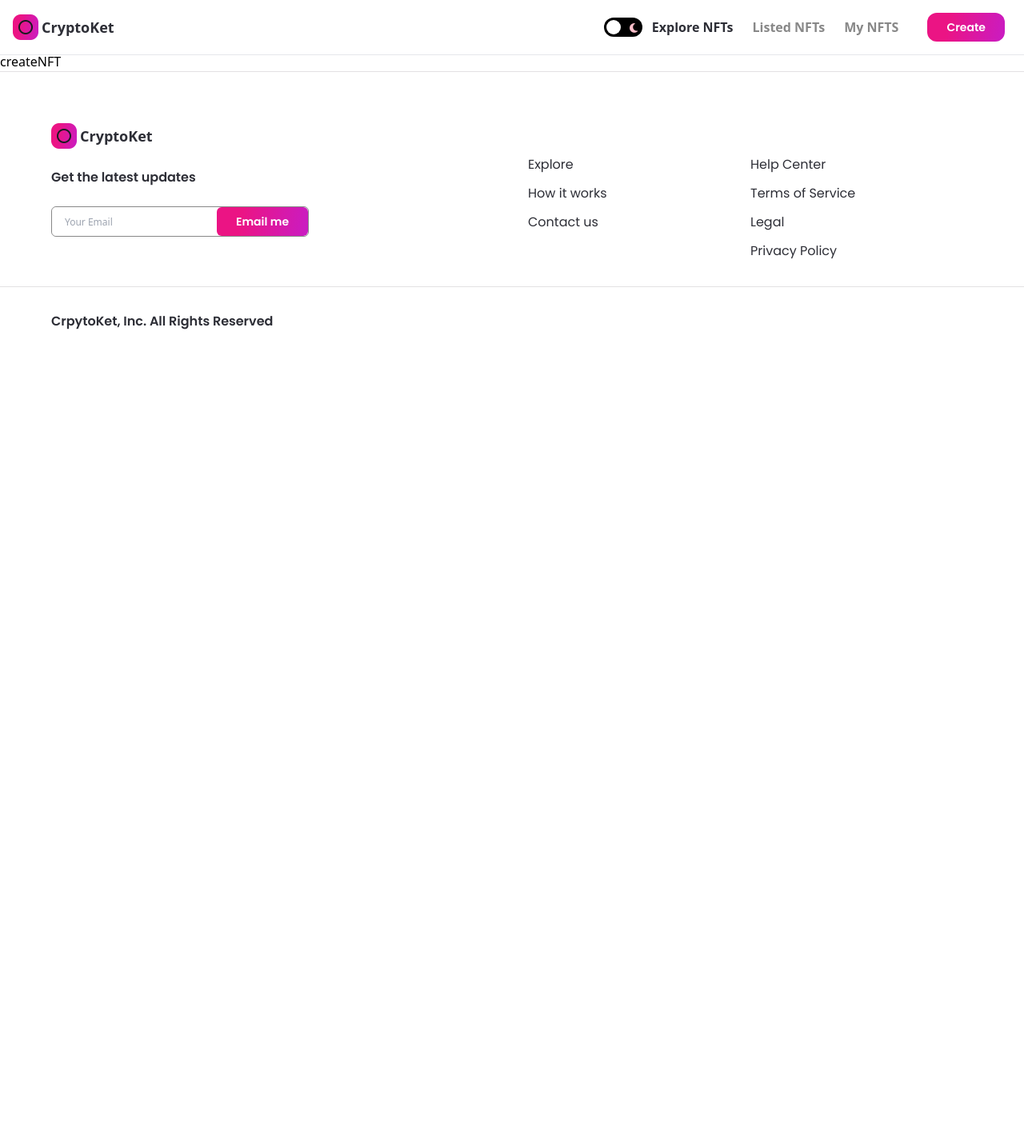
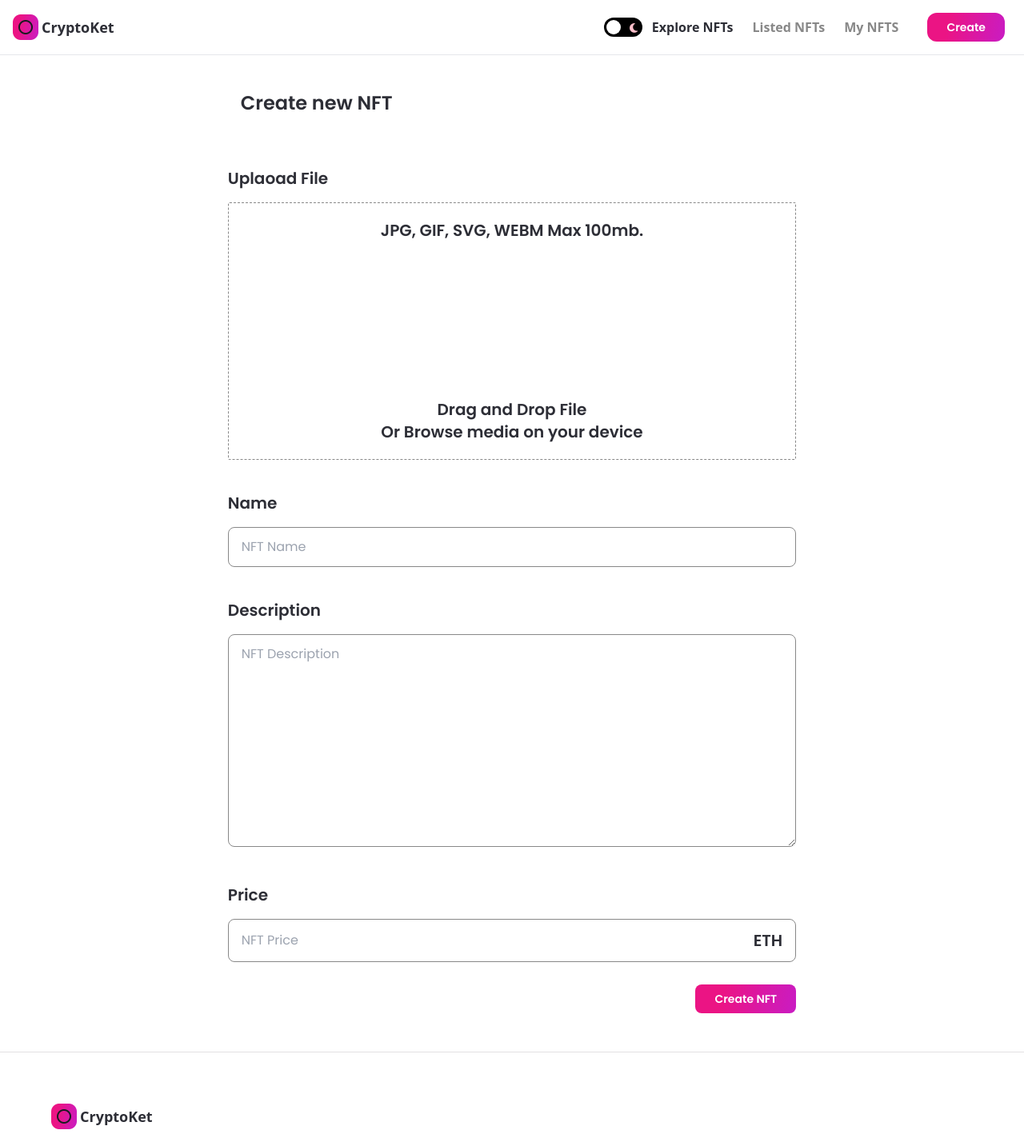
Before and after one commit to LTY77645243/nft_marketplace_tianyi, a Next.js app: page /create-nft in a window 1280 px wide. Shown: the top 1423 px of the page at 80% size. Before the commit the page ends 800 px from the top, so only its background shows below. Built offline with nearby package versions, Linux system fonts and the light colour scheme.

Commit message:
create nfts page development

```diff
--- /dev/null
+++ b/components/Input.jsx
@@ -0,0 +1,56 @@
+import React from 'react';
+import Button from './Button';
+
+const Input = ({ inputType, title, placeholder, handleClick }) => (
+  <div className="mt-10 w-full">
+    <p className="font-poppins dark:text-white text-nft-black-1 font-semibold text-xl">
+      {title}
+    </p>
+
+    {inputType === 'number' ? (
+      <div className="dark:bg-nft-black-1
+        bg-white border
+        dark:border-nft-black-1
+        border-nft-gray-2 rounded-lg
+        w-full outline-none font-poppins
+        dark:text-white text-nft-gray-2
+        text-base mt-4 px-4 py-3 flexBetween flex-row"
+      >
+        <input
+          type="number"
+          className="flex w-full dark:bg-nft-black-1 bg-white outline-none"
+          placeholder={placeholder}
+          onChange={handleClick}
+        />
+        <p className="font-poppins dark:text-white text-nft-black-1 font-semibold text-xl">ETH</p>
+      </div>
+    ) : inputType === 'textarea' ? (
+      <textarea
+        rows={10}
+        className="dark:bg-nft-black-1
+        bg-white border
+        dark:border-nft-black-1
+        border-nft-gray-2 rounded-lg
+        w-full outline-none font-poppins
+        dark:text-white text-nft-gray-2
+        text-base mt-4 px-4 py-3"
+        placeholder={placeholder}
+        onChange={handleClick}
+      />
+    ) : (
+      <input
+        className="dark:bg-nft-black-1
+        bg-white border
+        dark:border-nft-black-1
+        border-nft-gray-2 rounded-lg
+        w-full outline-none font-poppins
+        dark:text-white text-nft-gray-2
+        text-base mt-4 px-4 py-3"
+        placeholder={placeholder}
+        onChange={handleClick}
+      />
+    )}
+  </div>
+);
+
+export default Input;
--- a/components/index.js
+++ b/components/index.js
@@ -4,5 +4,6 @@
 import Banner from './Banner';
 import CreatorCard from './CreatorCard';
 import NFTCard from './NFTCard';
+import Input from './Input';
 
-export { Navbar, Footer, Button, Banner, CreatorCard, NFTCard };
+export { Navbar, Footer, Button, Banner, CreatorCard, NFTCard, Input };
--- a/pages/create-nft.js
+++ b/pages/create-nft.js
@@ -1,7 +1,104 @@
-import React from 'react';
+import { useState, useMemo, useCallback, useContext } from 'react';
+import { useRouter } from 'next/router';
+import { useDropzone } from 'react-dropzone';
+import Image from 'next/image';
+import { useTheme } from 'next-themes';
 
-const createNFT = () => (
-  <div>createNFT</div>
-);
+import { Button, Input } from '../components';
+import images from '../assets';
+
+const createNFT = () => {
+  const [fileUrl, setFileUrl] = useState(null);
+  const [formInput, setFormInput] = useState({ price: '', name: '', description: '' });
+  const { theme } = useTheme();
+
+  const onDrop = useCallback(() => {
+    // upload images to the ipfs
+  }, []);
+
+  const { getRootProps, getInputProps, isDragActive, isDragAccept, isDragReject } = useDropzone({ onDrop, accept: 'image/*', maxSize: 5000000 });
+
+  const fileStyle = useMemo(() => (
+    `dark:bg-nft-black-1 bg-white border dark:border-white border-nft-gray-2 flex flex-col items-center p-5 rounded-sm border-dashed
+    ${isDragActive && 'border-file-active'}
+    ${isDragAccept && 'border-file-accept'}
+    ${isDragReject && 'border-file-reject'}
+    `
+  ), [isDragActive, isDragAccept, isDragReject]);
+
+  return (
+    <div className="flex justify-center sm:px-4 p-12">
+      <div className="w-3/5 md:w-full">
+        <h1 className="font-poppins dark:text-white text-nft-black-1 text-2xl minlg:text-4xl font-semibold ml-4 xs:ml-0">
+          Create new NFT
+        </h1>
+        <div className="mt-16">
+          <p className="font-poppins dark:text-white text-nft-black-1 font-semibold text-xl">
+            Uplaoad File
+          </p>
+          <div className="mt-4">
+            <div {...getRootProps()} className={fileStyle}>
+              <input {...getInputProps()} />
+              <div className="flexCenter flex-col text-center">
+                <p className="font-poppins dark:text-white text-nft-black-1 font-semibold text-xl">
+                  JPG, GIF, SVG, WEBM Max 100mb.
+                </p>
+                <div className="my-12 w-full flex justify-center">
+                  <Image
+                    src={images.upload}
+                    width={100}
+                    height={100}
+                    objectFit="contain"
+                    alt="file upload"
+                    className={theme === 'light' && 'filter invert'}
+                  />
+                </div>
+                <p className="font-poppins dark:text-white text-nft-black-1 font-semibold text-xl">
+                  Drag and Drop File
+                </p>
+                <p className="font-poppins dark:text-white text-nft-black-1 font-semibold text-xl">
+                  Or Browse media on your device
+                </p>
+              </div>
+            </div>
+            {fileUrl && (
+              <aside>
+                <div>
+                  <img src={fileUrl} alt="asset_file" />
+                </div>
+              </aside>
+            )}
+          </div>
+        </div>
+
+        <Input
+          inputType="input"
+          title="Name"
+          placeholder="NFT Name"
+          handleClick={(e) => setFormInput({ ...formInput, name: e.target.value })}
+        />
+        <Input
+          inputType="textarea"
+          title="Description"
+          placeholder="NFT Description"
+          handleClick={(e) => setFormInput({ ...formInput, description: e.target.value })}
+        />
+        <Input
+          inputType="number"
+          title="Price"
+          placeholder="NFT Price"
+          handleClick={(e) => setFormInput({ ...formInput, price: e.target.value })}
+        />
+        <div className="mt-7 w-full flex justify-end">
+          <Button
+            btnName="Create NFT"
+            classStyles="rounded-lg"
+            handleClick={() => {}}
+          />
+        </div>
+      </div>
+    </div>
+  );
+};
 
 export default createNFT;
```
